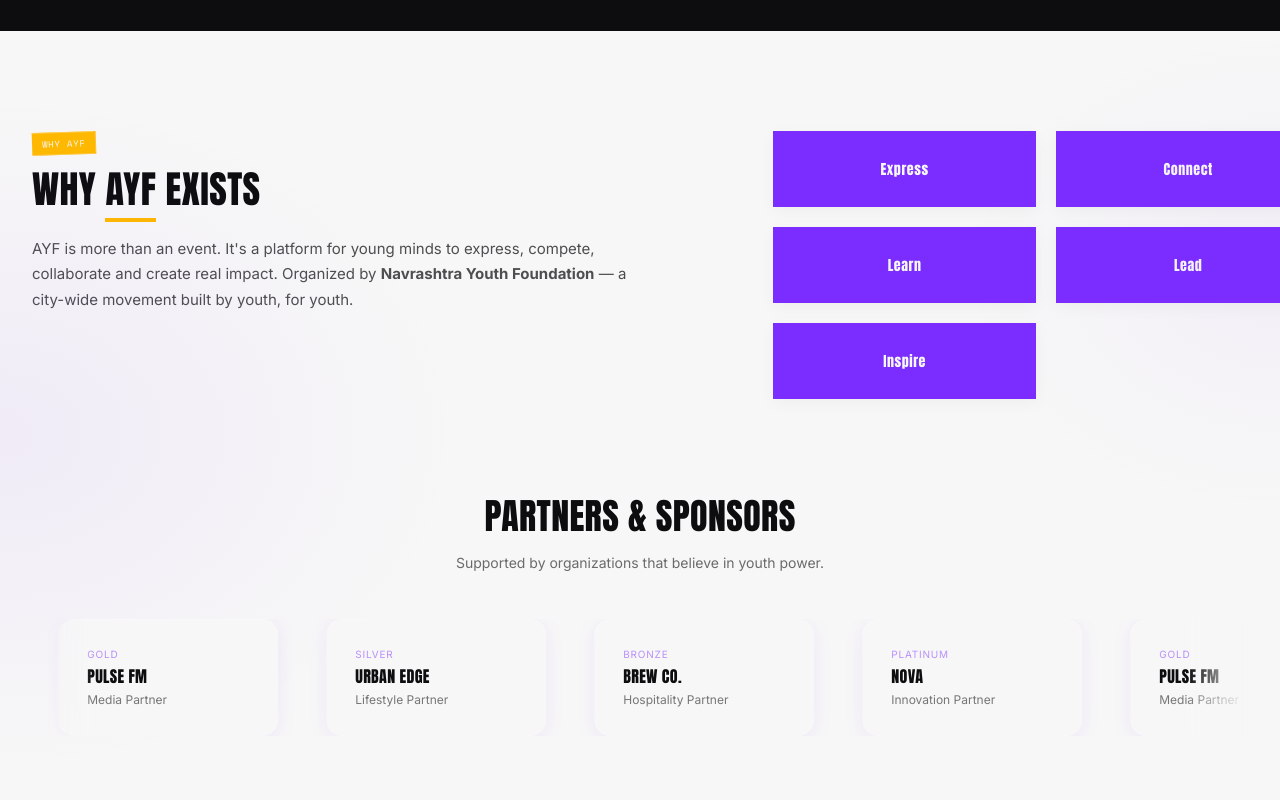
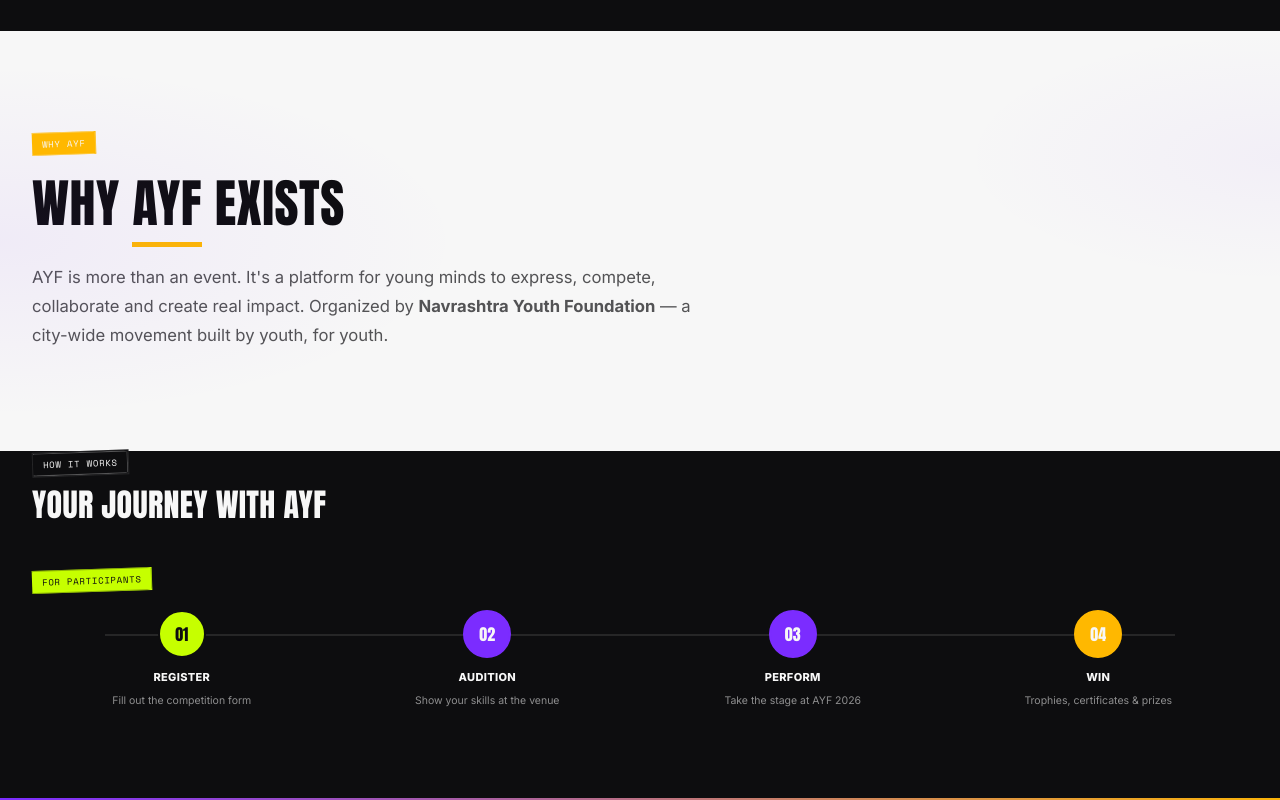
Before and after one commit to Smit2080/ayf-2026, a Next.js app: page / in a window 1280 px wide. Shown: the part 1680-2480 px from the top of the page. Built offline with nearby package versions, Linux system fonts and the light colour scheme.

Commit message:
Remove feature cards, partners section, make Why AYF text bigger full-width

```diff
--- a/app/globals.css
+++ b/app/globals.css
@@ -297,75 +297,13 @@
   background:radial-gradient(ellipse 60% 70% at 0% 50%,rgba(123,44,255,0.06),transparent 60%),
               radial-gradient(ellipse 50% 60% at 100% 30%,rgba(123,44,255,0.04),transparent 50%);
 }
-.about-top{
-  display:grid;
-  grid-template-columns:55% 45%;
-  gap:72px;
-  align-items:start;
+.about-text--full{max-width:720px;}
+.about-heading{font-size:clamp(36px,4.5vw,52px);margin-bottom:0;line-height:1.08;}
+.about-heading u{text-decoration:none;border-bottom:5px solid var(--orange);}
+.about-desc--full{
+  font-size:clamp(16px,1.3vw,19px);line-height:1.75;
+  color:rgba(13,13,15,0.7);margin-top:32px;max-width:680px;
 }
-.about-text h2{font-size:clamp(28px,3.4vw,38px);margin-bottom:0;}
-.about-text h2 u{text-decoration:none;border-bottom:4px solid var(--orange);}
-.about-desc{
-  font-size:15px;line-height:1.7;color:rgba(13,13,15,0.72);
-  max-width:620px;margin-top:28px;
-}
-.feature-grid{
-  display:grid;
-  grid-template-columns:1fr 1fr;
-  gap:20px;
-}
-.feature-card{
-  height:76px;border-radius:0;
-  padding:24px;border:none;
-  display:flex;align-items:center;justify-content:center;
-  text-align:center;
-  font-family:'Anton';font-size:14px;letter-spacing:.04em;
-  cursor:default;background:var(--purple);color:var(--white);
-  box-shadow:0 4px 16px rgba(0,0,0,0.04);
-  transition:transform 250ms,box-shadow 250ms;
-}
-.feature-card:hover{
-  transform:translateY(-4px);
-  box-shadow:0 8px 24px rgba(0,0,0,0.08);
-}
-.about-middle{margin-top:100px;text-align:center;}
-.about-middle-inner{max-width:600px;margin:0 auto;}
-.about-middle h2{font-size:clamp(26px,3.2vw,36px);}
-.about-middle p{margin-top:20px;font-size:14px;color:rgba(13,13,15,0.6);}
-.partner-grid{
-  margin-top:48px;overflow:hidden;
-  mask-image:linear-gradient(90deg,transparent,var(--white) 5%,var(--white) 95%,transparent);
-  -webkit-mask-image:linear-gradient(90deg,transparent,var(--white) 5%,var(--white) 95%,transparent);
-}
-.partner-track{
-  display:flex;gap:48px;width:max-content;
-  animation:partnerScroll 30s linear infinite;
-}
-.partner-card{
-  width:220px;flex-shrink:0;
-  border-radius:16px;padding:28px;border:1px solid var(--line);
-  display:flex;flex-direction:column;gap:4px;
-  background:var(--white);
-  box-shadow:0 4px 20px rgba(123,44,255,0.08);
-}
-.partner-cat{font-size:10px;text-transform:uppercase;letter-spacing:.08em;color:rgba(123,44,255,0.5);}
-.partner-name{font-family:'Anton';font-size:16px;letter-spacing:.02em;}
-.partner-sub{font-size:12px;color:rgba(13,13,15,0.55);}
-
-@keyframes partnerScroll{
-  0%{transform:translateX(0);}
-  100%{transform:translateX(-50%);}
-}
-
-@media(max-width:900px){
-  .about-top{grid-template-columns:60% 40%;gap:48px;}
-}
-@media(max-width:768px){
-  .about-top{grid-template-columns:1fr;gap:48px;}
-  .partner-track{gap:16px;}
-  .partner-card{width:180px;}
-}
-
 
 
 /* â”€â”€â”€ CATEGORIES â”€â”€â”€ */
--- a/app/page.tsx
+++ b/app/page.tsx
@@ -10,7 +10,6 @@
 import Instagram from '@/components/Instagram';
 import StatsCounter from '@/components/StatsCounter';
 import Testimonials from '@/components/Testimonials';
-import Partners from '@/components/Partners';
 import FAQSection from '@/components/FAQ';
 import CTA from '@/components/CTA';
 import Footer from '@/components/Footer';
@@ -34,7 +33,6 @@
         <Instagram />
         <StatsCounter />
         <Testimonials />
-        <Partners />
         <FAQSection />
       </main>
 
--- a/src/components/FeatureCard.tsx
+++ /dev/null
@@ -1,7 +0,0 @@
-export default function FeatureCard({ title }: { title: string }) {
-  return (
-    <div className="feature-card">
-      {title}
-    </div>
-  );
-}
--- a/src/components/Partners.tsx
+++ /dev/null
@@ -1,18 +0,0 @@
-const partners = ['NOVA', 'PULSE FM', 'URBAN EDGE', 'BREW CO.', 'SWIFTPAY', 'ORBIT'];
-
-export default function Partners() {
-  return (
-    <section className="partners reveal" id="sponsors">
-      <div className="wrap">
-        <span className="sticker sticker-amber" style={{ marginBottom: 14, color: 'var(--ink)' }}>Sponsors</span>
-        <h2>Our Partners</h2>
-        <p className="note">Replace with confirmed sponsor logos.</p>
-        <div className="partner-row">
-          {partners.map((p) => (
-            <span className="partner-pill" key={p}>{p}</span>
-          ))}
-        </div>
-      </div>
-    </section>
-  );
-}
--- a/src/components/WhyAYF.tsx
+++ b/src/components/WhyAYF.tsx
@@ -1,48 +1,11 @@
-import FeatureCard from './FeatureCard';
-
-const features = ['Express', 'Connect', 'Learn', 'Lead', 'Inspire'];
-
-const partners = [
-  { category: 'Platinum', name: 'NOVA', sub: 'Innovation Partner' },
-  { category: 'Gold', name: 'PULSE FM', sub: 'Media Partner' },
-  { category: 'Silver', name: 'URBAN EDGE', sub: 'Lifestyle Partner' },
-  { category: 'Bronze', name: 'BREW CO.', sub: 'Hospitality Partner' },
-];
-
 export default function WhyAYF() {
   return (
     <section className="why reveal" id="about">
       <div className="wrap">
-        <div className="about-top">
-          <div className="about-text">
-            <span className="sticker sticker-orange" style={{ marginBottom: 16 }}>Why AYF</span>
-            <h2>Why <u>AYF</u> exists</h2>
-            <p className="about-desc">AYF is more than an event. It&apos;s a platform for young minds to express, compete, collaborate and create real impact. Organized by <strong>Navrashtra Youth Foundation</strong> &mdash; a city-wide movement built by youth, for youth.</p>
-          </div>
-          <div className="feature-grid">
-            {features.map((f) => (
-              <FeatureCard key={f} title={f} />
-            ))}
-          </div>
-        </div>
-
-        <div className="about-middle">
-          <div className="about-middle-inner">
-            <h2>Partners &amp; Sponsors</h2>
-            <p>Supported by organizations that believe in youth power.</p>
-          </div>
-        </div>
-
-        <div className="partner-grid">
-          <div className="partner-track">
-            {[...partners, ...partners].map((p, i) => (
-              <div className="partner-card" key={`${p.name}-${i}`}>
-                <span className="partner-cat">{p.category}</span>
-                <span className="partner-name">{p.name}</span>
-                <span className="partner-sub">{p.sub}</span>
-              </div>
-            ))}
-          </div>
+        <div className="about-text about-text--full">
+          <span className="sticker sticker-orange" style={{ marginBottom: 20 }}>Why AYF</span>
+          <h2 className="about-heading">Why <u>AYF</u> exists</h2>
+          <p className="about-desc about-desc--full">AYF is more than an event. It&apos;s a platform for young minds to express, compete, collaborate and create real impact. Organized by <strong>Navrashtra Youth Foundation</strong> &mdash; a city-wide movement built by youth, for youth.</p>
         </div>
       </div>
     </section>
```
